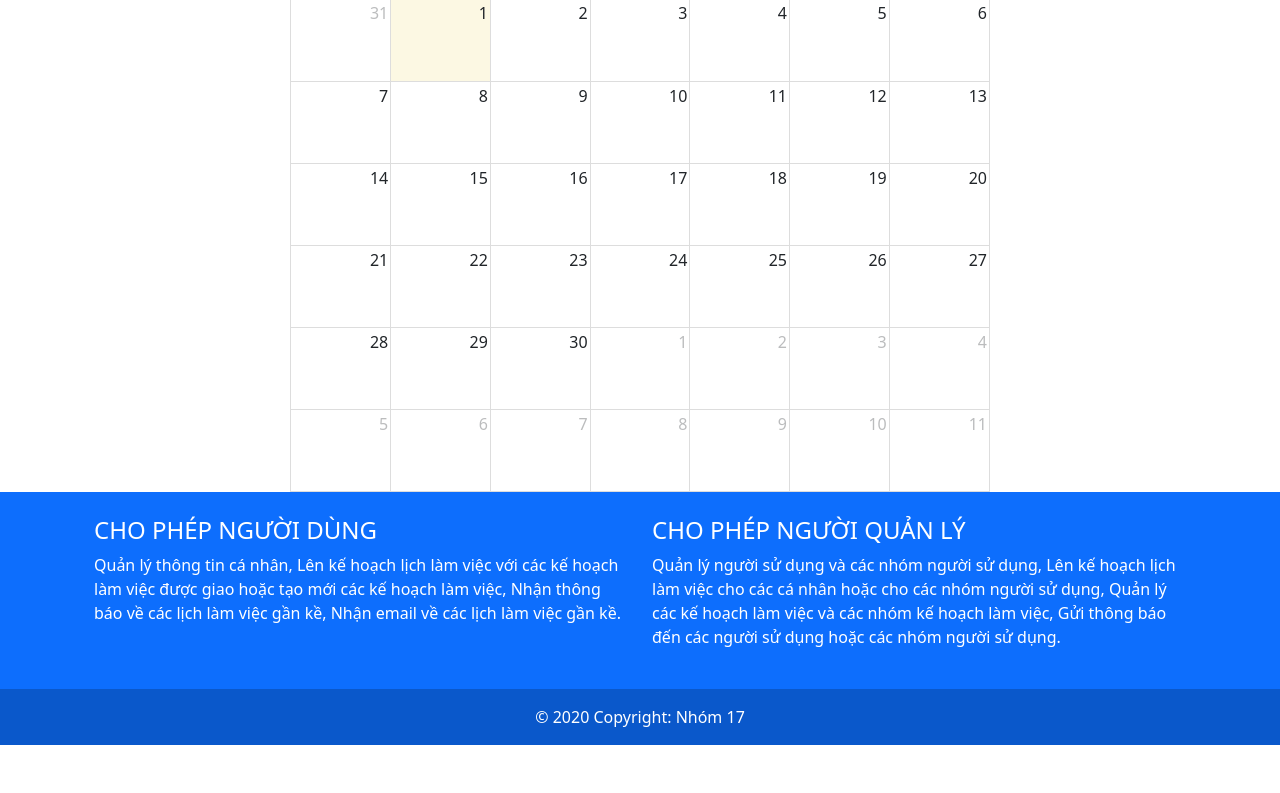
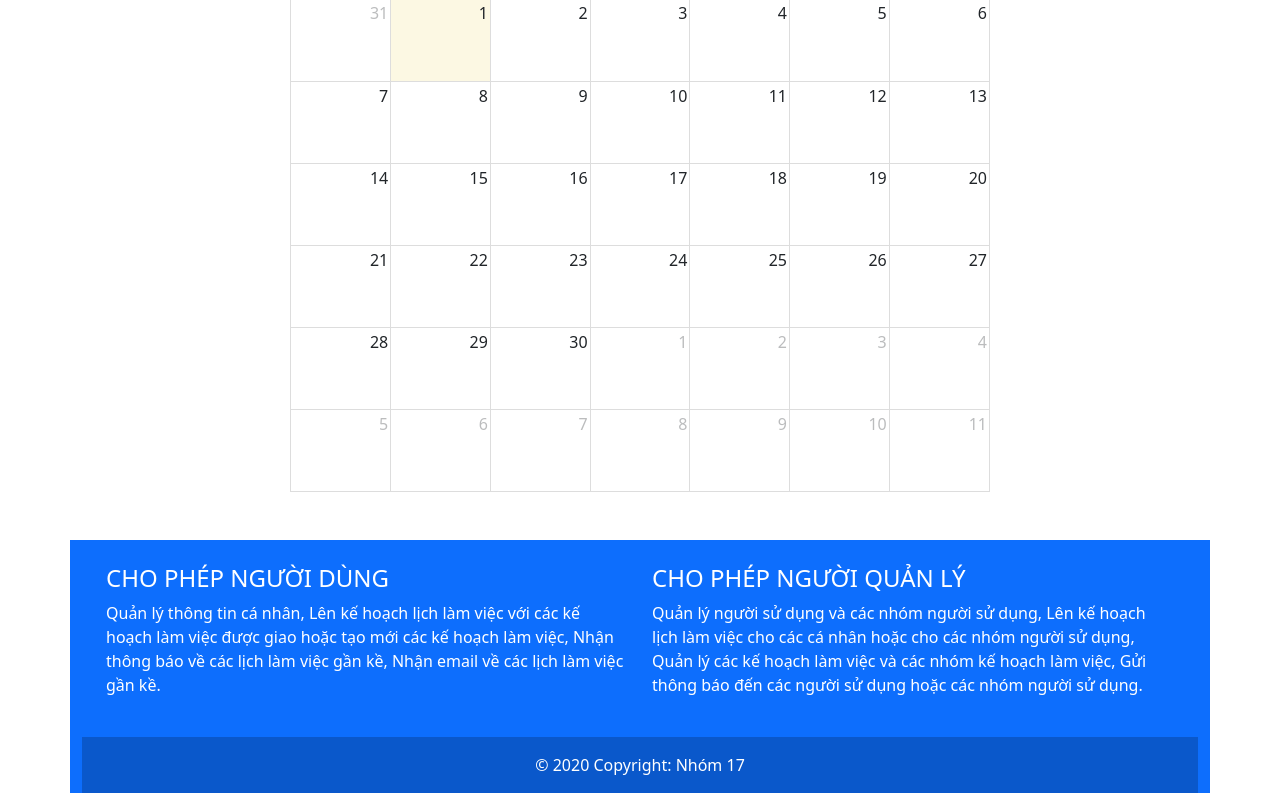
Before and after one commit to Phamthokd/BTL_CSE, a PHP site: page /BTL_CSE/users/index.php in a window 1280 px wide. Shown: the part 477-1270 px from the top of the page. Before the commit the page ends 1222 px from the top, so only its background shows below. Run offline with PHP 8.4, Linux system fonts and the light colour scheme; a user stored in the database is signed in; data comes from the database, SQL or seed files in the repository; data that the repository does not hold is empty; some libraries are stand-ins or nearby versions.

Commit message:
update index

```diff
--- a/users/index.php
+++ b/users/index.php
@@ -40,6 +40,8 @@
 </head>
 <body>
     <div class="swap">
+      <div class="container">
+        <div class="row">
           <header class="pb-5">
               <!-- Topbar -->
               <nav class="navbar navbar-expand navbar-light bg-white topbar mb-4 static-top shadow">
@@ -195,12 +197,15 @@
 
         <!-- Background image -->
           </header>
-
+        </div>
+      </div>
         <script>
         var email = <?php echo json_encode($email); ?>;
         </script>
         <div class="response"></div>
         <div id='calendar'></div>
+        <div class="container mt-5">
+          <div class="row">
             <footer class="bg-primary text-white text-center text-lg-start">
               <!-- Grid container -->
               <div class="container p-4">
@@ -244,6 +249,8 @@
               </div>
               <!-- Copyright -->
             </footer>
+        </div>
+      </div>
 
     </div>
 
```
Lines whose indentation alone changed are shown as unchanged.
